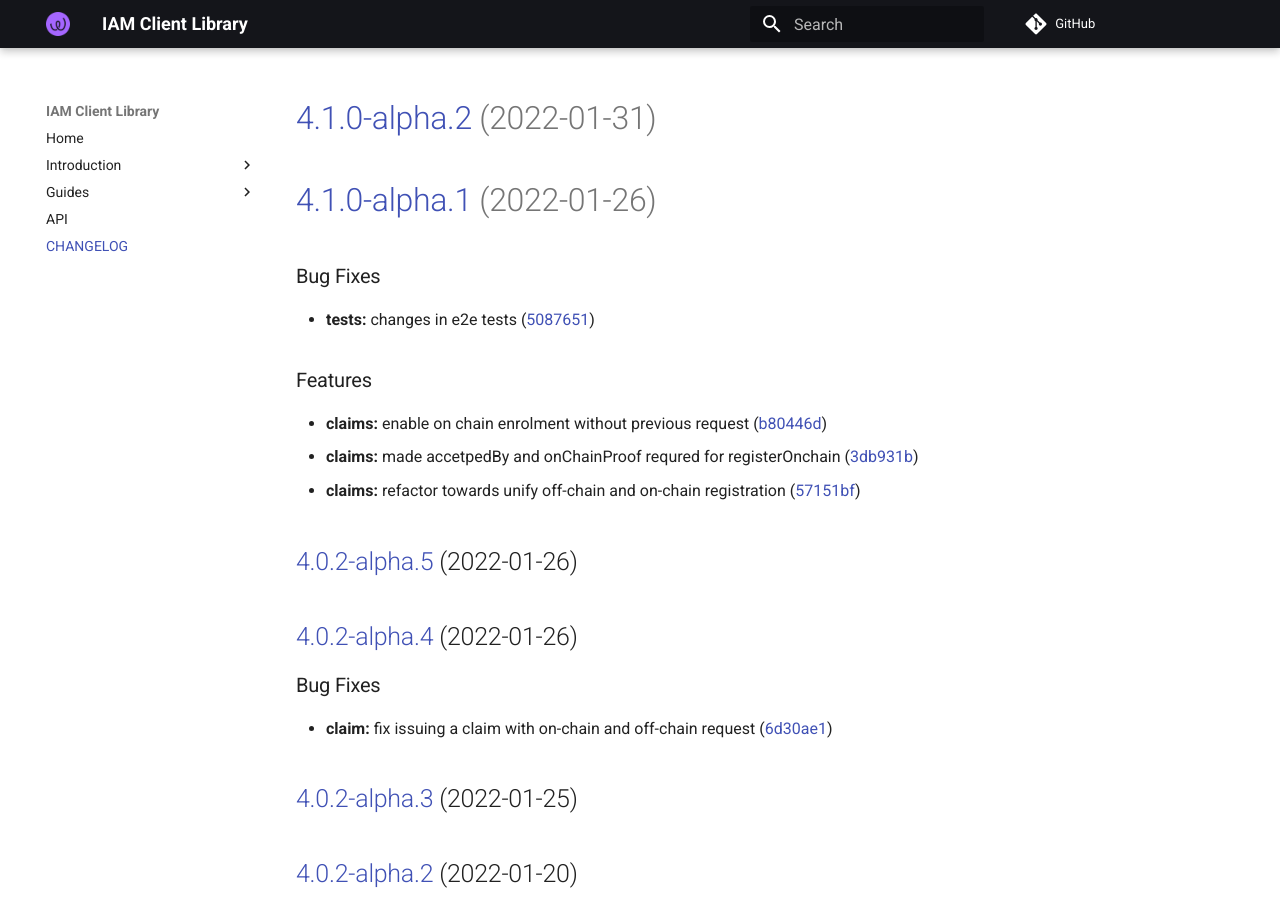
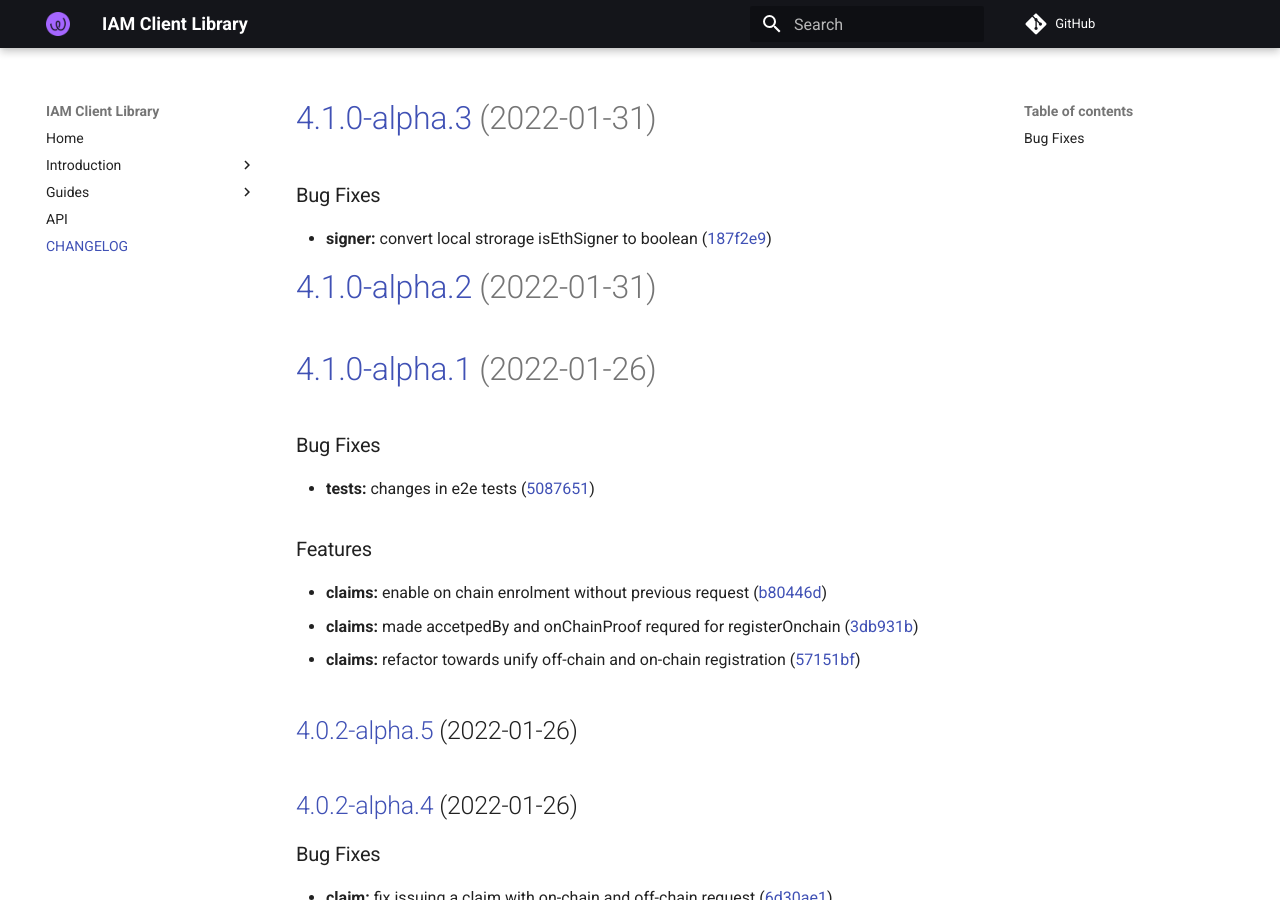
Before and after one commit to energywebfoundation/iam-client-lib, an MkDocs documentation site: the page built from docs/CHANGELOG.md, in a window 1280 px wide and 900 px high. Built offline with MkDocs 1.6.1 and Material for MkDocs 9.7.7, drawn with Linux system fonts in a browser that asks for light colours; comment, search, counter and statistics services are not loaded.

Commit message:
chore(release): 4.1.0-alpha.3 [skip ci]
# [4.1.0-alpha.3](https://github.com/energywebfoundation/iam-client-lib/compare/v4.1.0-alpha.2...v4.1.0-alpha.3) (2022-01-31)

### Bug Fixes

* **signer:** convert local strorage isEthSigner to boolean ([187f2e9](https://github.com/energywebfoundation/iam-client-lib/commit/187f2e9e83b39128a0fe761d3d93e1029ad6fdd4))

```diff
--- a/docs/CHANGELOG.md
+++ b/docs/CHANGELOG.md
@@ -1,3 +1,10 @@
+# [4.1.0-alpha.3](https://github.com/energywebfoundation/iam-client-lib/compare/v4.1.0-alpha.2...v4.1.0-alpha.3) (2022-01-31)
+
+
+### Bug Fixes
+
+* **signer:** convert local strorage isEthSigner to boolean ([187f2e9](https://github.com/energywebfoundation/iam-client-lib/commit/187f2e9e83b39128a0fe761d3d93e1029ad6fdd4))
+
 # [4.1.0-alpha.2](https://github.com/energywebfoundation/iam-client-lib/compare/v4.1.0-alpha.1...v4.1.0-alpha.2) (2022-01-31)
 
 # [4.1.0-alpha.1](https://github.com/energywebfoundation/iam-client-lib/compare/v4.0.2-alpha.5...v4.1.0-alpha.1) (2022-01-26)
--- a/package.json
+++ b/package.json
@@ -1,6 +1,6 @@
 {
   "name": "iam-client-lib",
-  "version": "4.1.0-alpha.2",
+  "version": "4.1.0-alpha.3",
   "description": "Library for Decentralized Identity and Access Management",
   "main": "dist/index.js",
   "module": "dist/index.esm.js",
```
